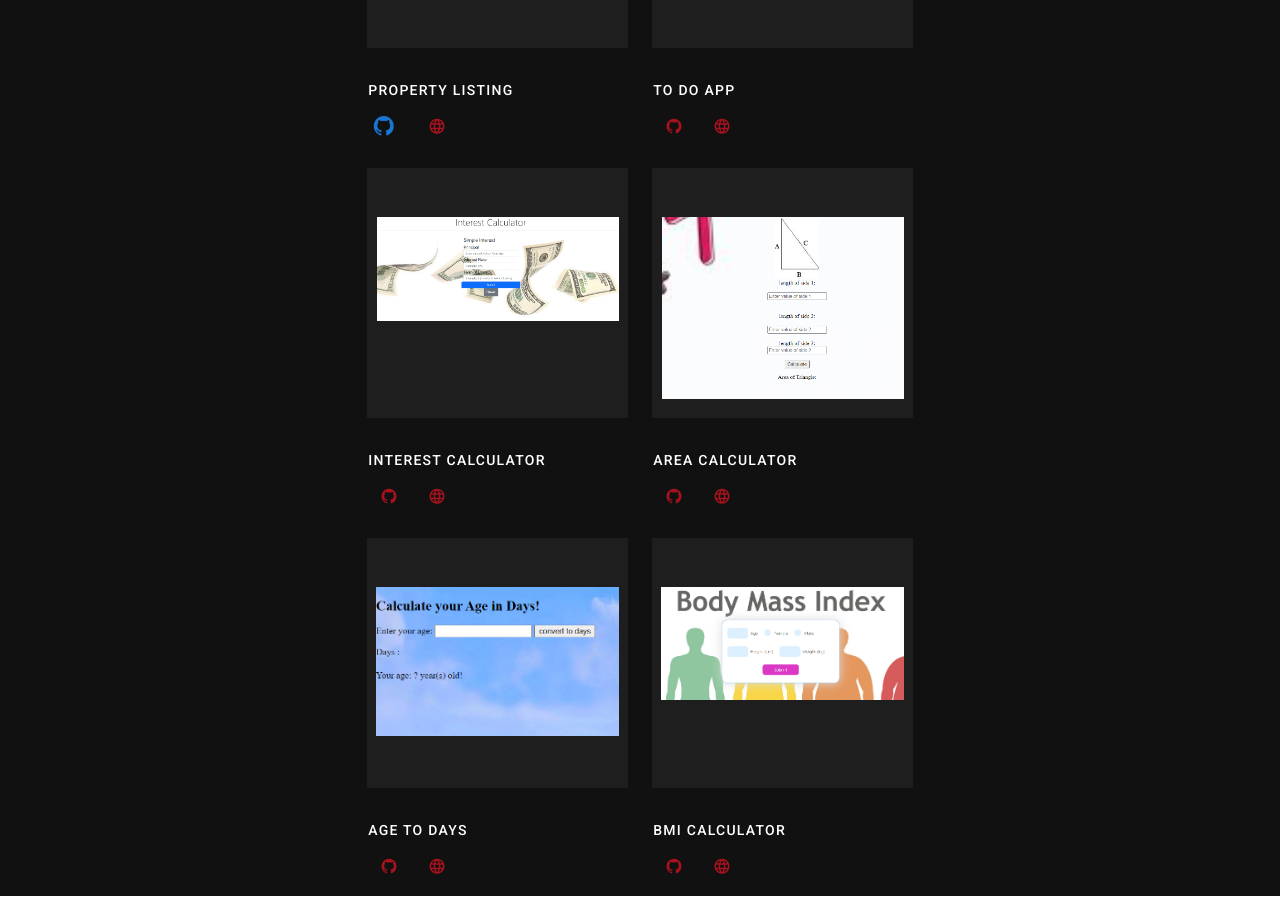
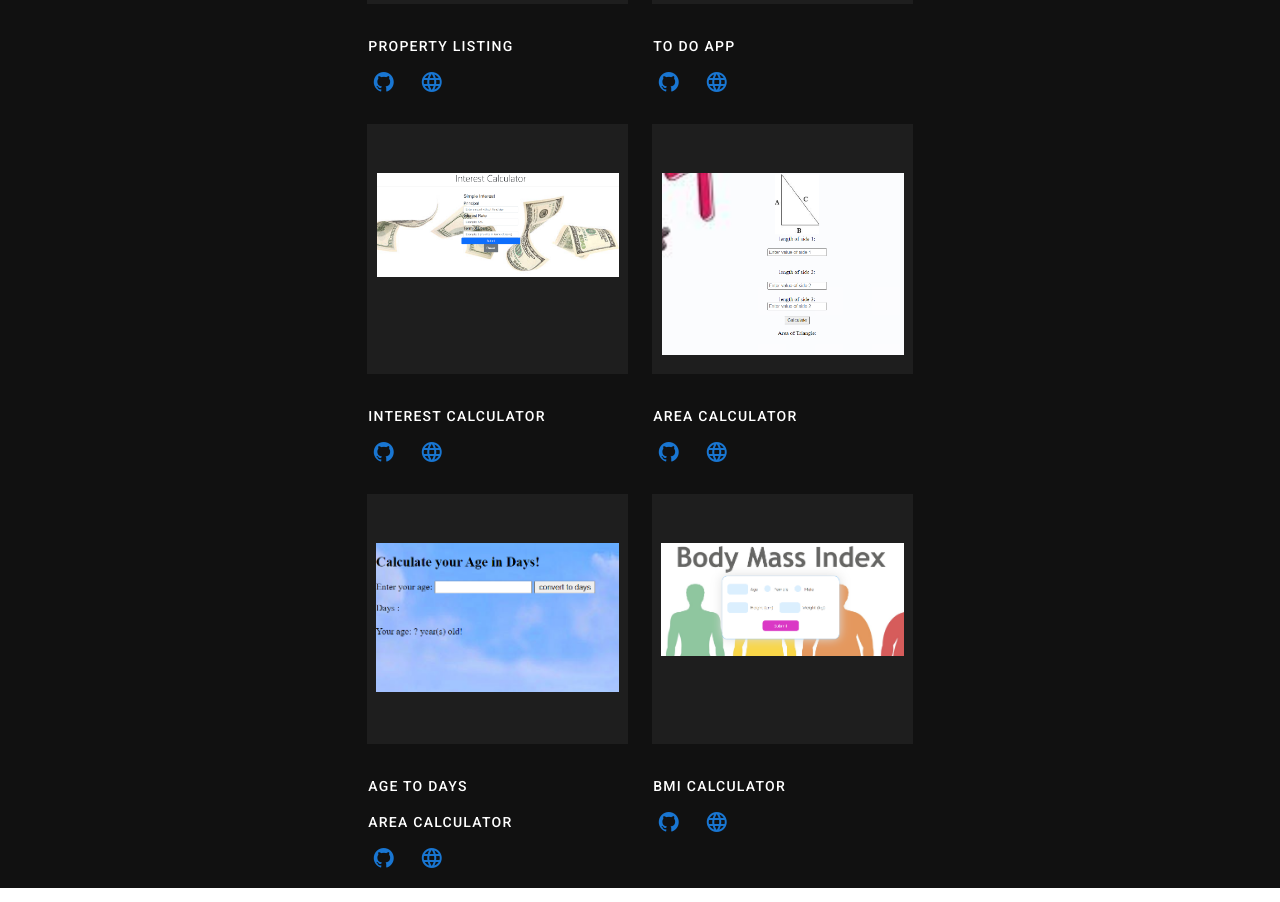
Before and after one commit to AmandaAzania/VuePortfolio_AmandaGudlwa, a Vue app: page / in a window 1280 px wide. Shown: the part 1851-2753 px from the top of the page. Built offline with nearby package versions, Linux system fonts and the light colour scheme.

Commit message:
adding links

```diff
--- a/package.json
+++ b/package.json
@@ -13,6 +13,7 @@
     "firebase": "^9.9.0",
     "iconify": "^1.4.0",
     "vue": "^2.6.11",
+    "vue-responsive-menu": "^0.2.2",
     "vue-router": "^3.2.0",
     "vuetify": "^2.4.0",
     "vuex": "^3.4.0"
--- a/public/index.html
+++ b/public/index.html
@@ -11,6 +11,8 @@
     <link href="https://cdnjs.cloudflare.com/ajax/libs/font-awesome/5.13.0/css/all.min.css" rel="stylesheet">
     <link href="https://fonts.googleapis.com/icon?family=Material+Icons"
       rel="stylesheet">
+      <link href="https://cdn.jsdelivr.net/npm/bootstrap@5.0.2/dist/css/bootstrap.min.css" rel="stylesheet" integrity="sha384-EVSTQN3/azprG1Anm3QDgpJLIm9Nao0Yz1ztcQTwFspd3yD65VohhpuuCOmLASjC" crossorigin="anonymous">
+
   </head>
   <body>
     <noscript>
@@ -18,5 +20,18 @@
     </noscript>
     <div id="app"></div>
     <!-- built files will be auto injected -->
+    <script src="https://cdn.jsdelivr.net/npm/bootstrap@5.0.2/dist/js/bootstrap.bundle.min.js" integrity="sha384-MrcW6ZMFYlzcLA8Nl+NtUVF0sA7MsXsP1UyJoMp4YLEuNSfAP+JcXn/tWtIaxVXM" crossorigin="anonymous"></script>
+
+    <script src="https://ajax.googleapis.com/ajax/libs/jquery/3.5.1/jquery.min.js"></script>
+    <script src="https://cdn.jsdelivr.net/npm/bootstrap@5.0.2/dist/js/bootstrap.bundle.min.js"
+    integrity="sha384-MrcW6ZMFYlzcLA8Nl+NtUVF0sA7MsXsP1UyJoMp4YLEuNSfAP+JcXn/tWtIaxVXM"
+    crossorigin="anonymous"></script>
+<script defer src="https://use.fontawesome.com/releases/v5.15.4/js/all.js"
+    integrity="sha384-rOA1PnstxnOBLzCLMcre8ybwbTmemjzdNlILg8O7z1lUkLXozs4DHonlDtnE7fpc"
+    crossorigin="anonymous"></script>
+
+<script src="https://code.jquery.com/jquery-3.5.1.min.js"></script>
+<script src="https://cdn.jsdelivr.net/npm/popper.js@1.16.0/dist/umd/popper.min.js"></script>
+<script src="https://stackpath.bootstrapcdn.com/bootstrap/4.5.0/js/bootstrap.min.js"></script>
   </body>
 </html>
--- a/src/App.vue
+++ b/src/App.vue
@@ -22,11 +22,9 @@ import resume from './components/resume.vue'
 import landingPage from './components/landingPage.vue'
 import NavBar from './components/NavBar.vue';
 import projects from './components/projects.vue'
-
 export default {
   components: { testimonials, contact, Footer, skills, resume, landingPage, NavBar, projects },
   name: 'App',
-
   data: () => ({
     //
   }),
--- a/src/components/Footer.vue
+++ b/src/components/Footer.vue
@@ -1,4 +1,5 @@
 <template>
+
   <v-footer dark padless>
     <v-card
       flat
--- a/src/components/NavBar.vue
+++ b/src/components/NavBar.vue
@@ -1,4 +1,5 @@
 <template>
+<VueResponsiveMenu>
   <v-app-bar app color="#111111" dark flat class="px-8">
     <v-btn icon>
       <v-icon color="#A7121D">mdi-bee</v-icon>
@@ -13,9 +14,11 @@
        <v-btn text href="#testimonials"><v-icon>mdi-format-quote-open</v-icon> Testimonials</v-btn>
   <v-btn text @click="scroll('contact')"><v-icon>mdi-phone-outline</v-icon> Contact</v-btn>
   </v-app-bar>
+  </VueResponsiveMenu>
 </template>
 
 <script>
+import VueResponsiveMenu from "vue-responsive-menu";
 export default {
   methods: {
     scroll(refName) {
@@ -23,6 +26,9 @@ export default {
       element.scrollIntoView({ behavior: "smooth" });
     },
   },
+   components: {
+    VueResponsiveMenu
+  }
 };
 </script>
 
--- a/src/components/contact.vue
+++ b/src/components/contact.vue
@@ -1,5 +1,8 @@
 <template>
-  <section id="contact">
+  <section id="contact-fluid">
+
+    <div class="row">
+      <div class="col-md-6">
     <div class="contact-box">
       <div class="contact-links">
         <h2>CONTACT</h2>
@@ -47,6 +50,8 @@
           <button class="submit-btn">Send</button>
         </form>
       </div>
+    </div>
+    </div>
     </div>
   </section>
 </template>
--- a/src/components/landingPage.vue
+++ b/src/components/landingPage.vue
@@ -29,7 +29,11 @@
                             gotten exposure into the field of
                             <span style="color: rgba(172, 8, 8, 0.884)">web development</span>. <br />
           </p>
-          <v-btn tile color="#A7121D" dark> about me </v-btn>
+
+          <a href="../assets/AmandaGudlwaCv.pdf"  download>
+            <v-btn tile color="#A7121D"  dark> Download CV </v-btn>
+            </a>
+
         </v-col>
         <!-- end of what i waanna use -->
 
--- a/src/components/projects.vue
+++ b/src/components/projects.vue
@@ -42,11 +42,10 @@
           ><br />
 
           <v-btn color="#A7121D" dark text class="ml-n4">
-            <a href="https://www.google.com/"><v-icon>mdi-github</v-icon></a>
+            <a href="https://github.com/AmandaAzania/realEstate"><v-icon>mdi-github</v-icon></a>
           </v-btn>
               <v-btn color="#A7121D" dark text class="ml-n4">
-
-            <v-icon right>mdi-web</v-icon>
+            <a href="https://coruscating-taffy-000d9a.netlify.app"><v-icon>mdi-web</v-icon></a>
           </v-btn>
         </v-col>
         <!-- end -->
@@ -55,12 +54,10 @@
           <v-btn color="white" dark text class="ml-n4"> To do app </v-btn><br />
 
            <v-btn color="#A7121D" dark text class="ml-n4">
-            <v-icon right>mdi-github</v-icon>
+            <a href="https://github.com/AmandaAzania/ToDoApp"><v-icon>mdi-github</v-icon></a>
           </v-btn>
-
               <v-btn color="#A7121D" dark text class="ml-n4">
-
-            <v-icon right>mdi-web</v-icon>
+            <a href="https://shimmering-cranachan-fd906b.netlify.app"><v-icon>mdi-web</v-icon></a>
           </v-btn>
         </v-col>
         <v-col md="3" offset-md="3">
@@ -88,24 +85,20 @@
         <v-col md="3" offset-md="3">
           <v-btn color="white" dark text class="ml-n4"> interest calculator </v-btn
           ><br />
-
      <v-btn color="#A7121D" dark text class="ml-n4">
-            <v-icon right>mdi-github</v-icon>
+            <a href="https://github.com/AmandaAzania/countingInterest"><v-icon>mdi-github</v-icon></a>
           </v-btn>
               <v-btn color="#A7121D" dark text class="ml-n4">
-
-            <v-icon right>mdi-web</v-icon>
+            <a href="https://meek-chaja-8015d5.netlify.app"><v-icon>mdi-web</v-icon></a>
           </v-btn>
         </v-col>
         <v-col md="3">
           <v-btn color="white" dark text class="ml-n4"> Area Calculator </v-btn><br />
            <v-btn color="#A7121D" dark text class="ml-n4">
-
-            <v-icon right>mdi-github</v-icon>
+            <a href="https://github.com/AmandaAzania/areaOfTriangle"><v-icon>mdi-github</v-icon></a>
           </v-btn>
               <v-btn color="#A7121D" dark text class="ml-n4">
-
-            <v-icon right>mdi-web</v-icon>
+            <a href="https://gorgeous-llama-36d5d9.netlify.app"><v-icon>mdi-web</v-icon></a>
           </v-btn>
         </v-col>
 
@@ -137,26 +130,21 @@
           <v-btn color="white" dark text class="ml-n4"> Age to Days </v-btn
           ><br />
 
+        <v-btn color="white" dark text class="ml-n4"> Area Calculator </v-btn><br />
            <v-btn color="#A7121D" dark text class="ml-n4">
-
-            <v-icon right>mdi-github</v-icon>
+            <a href="https://github.com/AmandaAzania/areaOfTriangle"><v-icon>mdi-github</v-icon></a>
           </v-btn>
-
               <v-btn color="#A7121D" dark text class="ml-n4">
-
-            <v-icon right>mdi-web</v-icon>
+            <a href="https://gorgeous-llama-36d5d9.netlify.app"><v-icon>mdi-web</v-icon></a>
           </v-btn>
         </v-col>
         <v-col md="3">
           <v-btn color="white" dark text class="ml-n4"> BMI calculator </v-btn><br />
           <v-btn color="#A7121D" dark text class="ml-n4">
-
-            <v-icon right>mdi-github</v-icon>
+            <a href="https://github.com/AmandaAzania/BMIcalculator"><v-icon>mdi-github</v-icon></a>
           </v-btn>
-
               <v-btn color="#A7121D" dark text class="ml-n4">
-
-            <v-icon right>mdi-web</v-icon>
+            <a href="https://deluxe-semifreddo-ad2400.netlify.app/"><v-icon>mdi-web</v-icon></a>
           </v-btn>
         </v-col>
       </v-row>
--- a/src/components/resume.vue
+++ b/src/components/resume.vue
@@ -1,31 +1,7 @@
 <template>
-<div class="container" id="resume">
+<v-container class="container" id="resume">
 
-  <h1 class="text-center">Resume</h1>
-  <h4 class="text-center" style="color: rgba(172, 8, 8, 0.884)">Work experience</h4>
-  <div class="content">
-
-    <div class="lin">
-
-      <div class="box1 b-1">
-        <span id='b-1-s' > 2017 - 2018</span>
-        <h4> Shop asssistant  </h4>
-        <p>Don Pedroo Fisheries</p>
-      </div>
-
-      <div class="box1 b-2">
-        <span id='b-2-s'>2018 - 2019</span>
-        <h4>Call centre agent</h4>
-        <p>Webhelp</p>
-      </div>
-
-      <div class="box1 b-3">
-        <span id='b-1-s'>2020</span>
-        <h4>Baby sitter</h4>
-        <p>Nandipha Madotyeni</p>
-      </div>
-    </div>
-  </div>
+  <v-layout row wrap>
 
 
 <h4 class="text-center" style="color: rgba(172, 8, 8, 0.884)" >Education</h4>
@@ -54,10 +30,10 @@
 
     </div>
   </div>
-</div>
 
 
-
+</v-layout>
+</v-container>
 </template>
 
 <style>
--- a/src/components/skills.vue
+++ b/src/components/skills.vue
@@ -1,7 +1,11 @@
 <template>
 
 
-  <div class="box" id="skills">
+
+  <div class="box container" id="skills">
+
+    <div class="row">
+        <div class="col-md-6">
 
     <h1>Technologies I worked with:</h1>
 
@@ -20,6 +24,8 @@
         </div>
       </li>
     </ul>
+    </div>
+  </div>
   </div>
 </template>
 
```
Also changed, not shown: 2 other files (tests, documents, lock files or other folders). Lines whose indentation alone changed are shown as unchanged.
